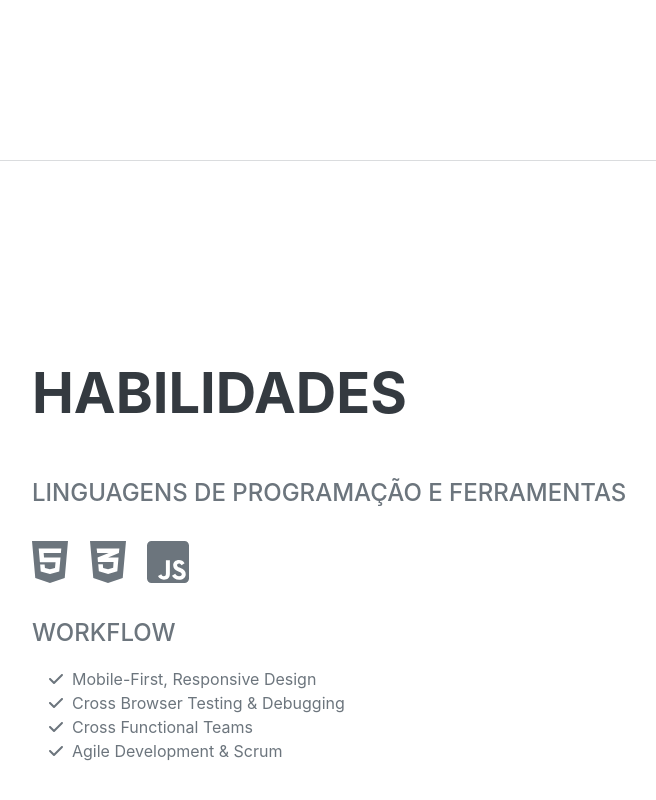
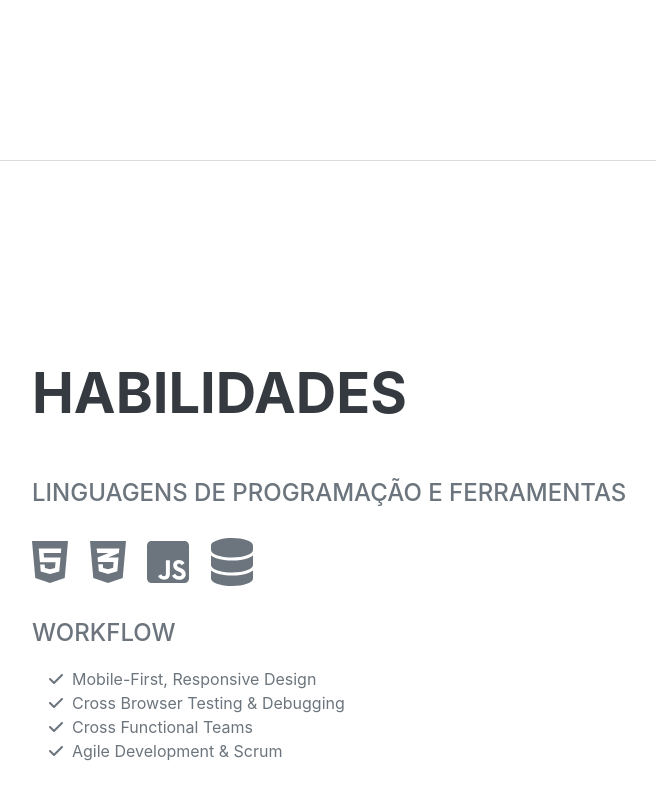
Before and after one commit to pereira-lucasap/portifolio, a plain HTML site: page index.html in a window 1280 px wide. Shown: the part 2348-3148 px from the top of the page, without its empty margins (288-944 px from the left). Drawn offline with nearby package versions, Linux system fonts and the light colour scheme; a web font is replaced by a local one.

Commit message:
adicionado icone database e teste do gitpages

```diff
--- a/index.html
+++ b/index.html
@@ -119,6 +119,7 @@
                         <li class="list-inline-item"><i class="fab fa-html5"></i></li>
                         <li class="list-inline-item"><i class="fab fa-css3-alt"></i></li>
                         <li class="list-inline-item"><i class="fab fa-js-square"></i></li>
+                        <i class="fa-solid fa-database"></i>
                         <!-- <li class="list-inline-item"><i class="fab fa-angular"></i></li>
                         <li class="list-inline-item"><i class="fab fa-react"></i></li>
                         <li class="list-inline-item"><i class="fab fa-node-js"></i></li>
```
